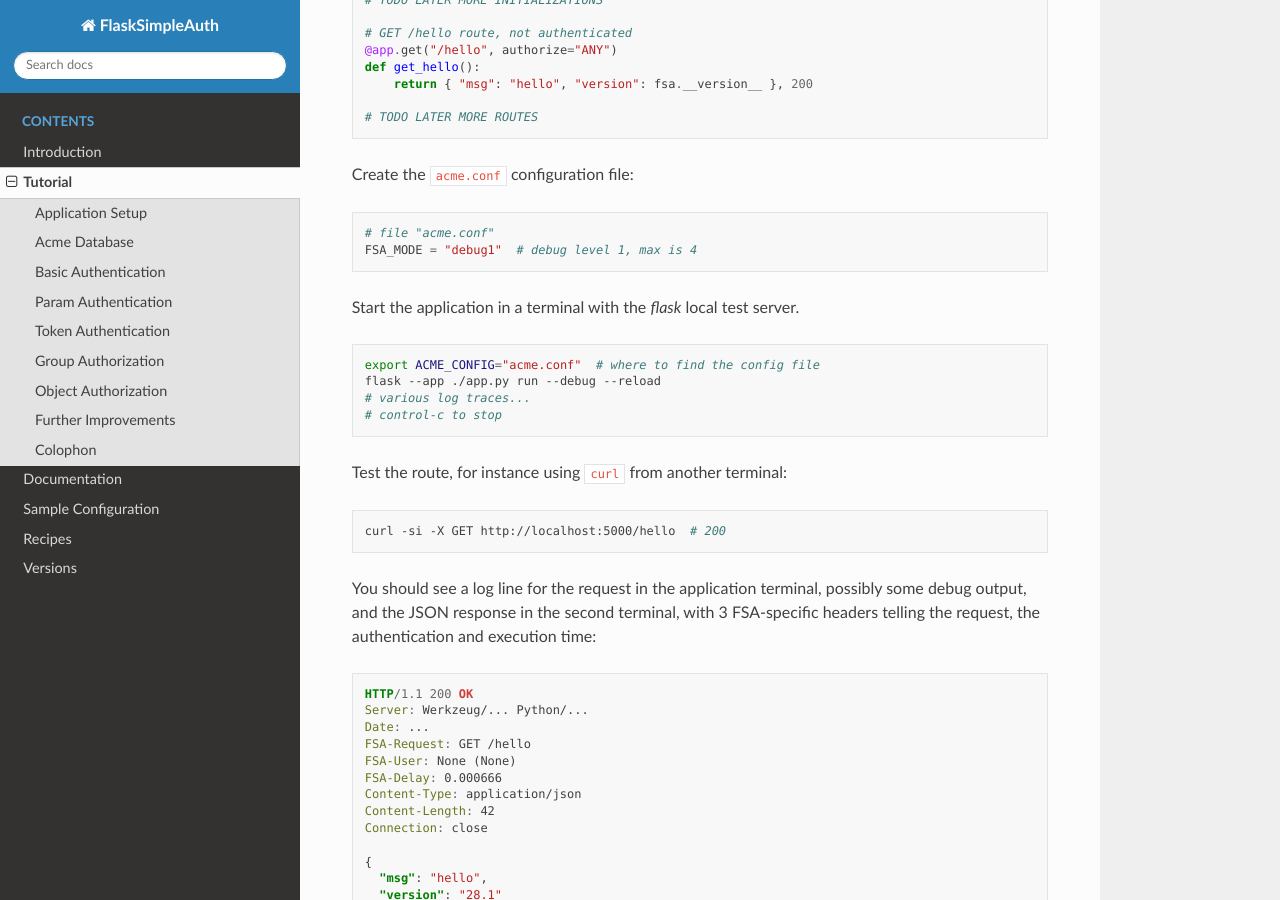
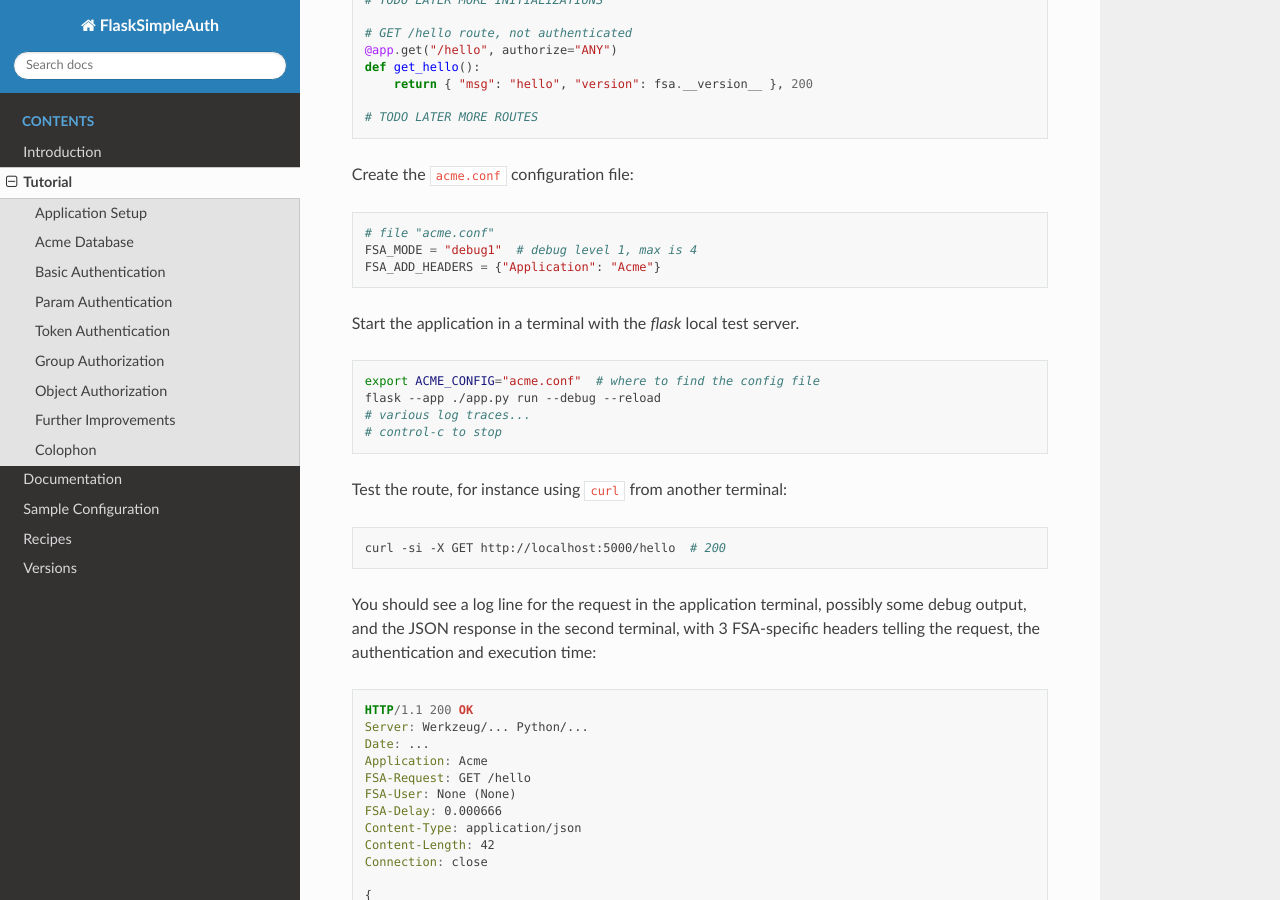
Before and after one commit to zx80/flask-simple-auth, a Sphinx documentation site: the page built from docs/TUTORIAL.md, in a window 1280 px wide and 900 px high, scrolled down 1065 px. Built offline with Sphinx 7.4.7 and the Read the Docs theme 2.0.0, drawn with Linux system fonts in a browser that asks for light colours; pages that are not in the unit, such as notebooks, are missing from menus.

Commit message:
add header to tutorial

````diff
--- a/docs/TUTORIAL.md
+++ b/docs/TUTORIAL.md
@@ -73,6 +73,7 @@ Create the `acme.conf` configuration file:
 ```python
 # file "acme.conf"
 FSA_MODE = "debug1"  # debug level 1, max is 4
+FSA_ADD_HEADERS = {"Application": "Acme"}
 ```
 
 Start the application in a terminal with the *flask* local test server.
@@ -99,6 +100,7 @@ execution time:
 HTTP/1.1 200 OK
 Server: Werkzeug/... Python/...
 Date: ...
+Application: Acme
 FSA-Request: GET /hello
 FSA-User: None (None)
 FSA-Delay: 0.000666
````
